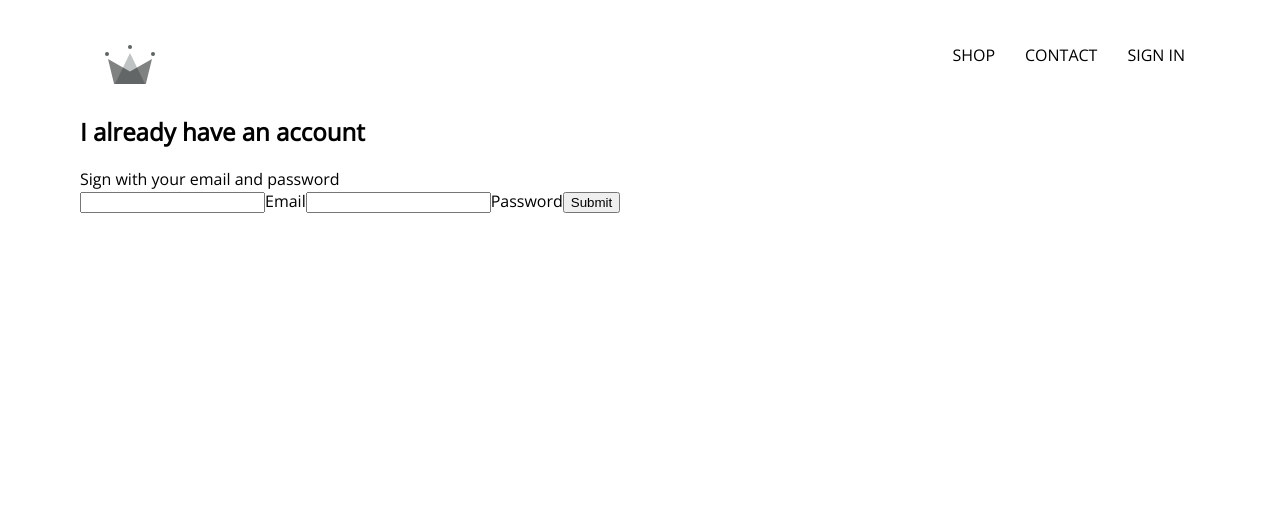
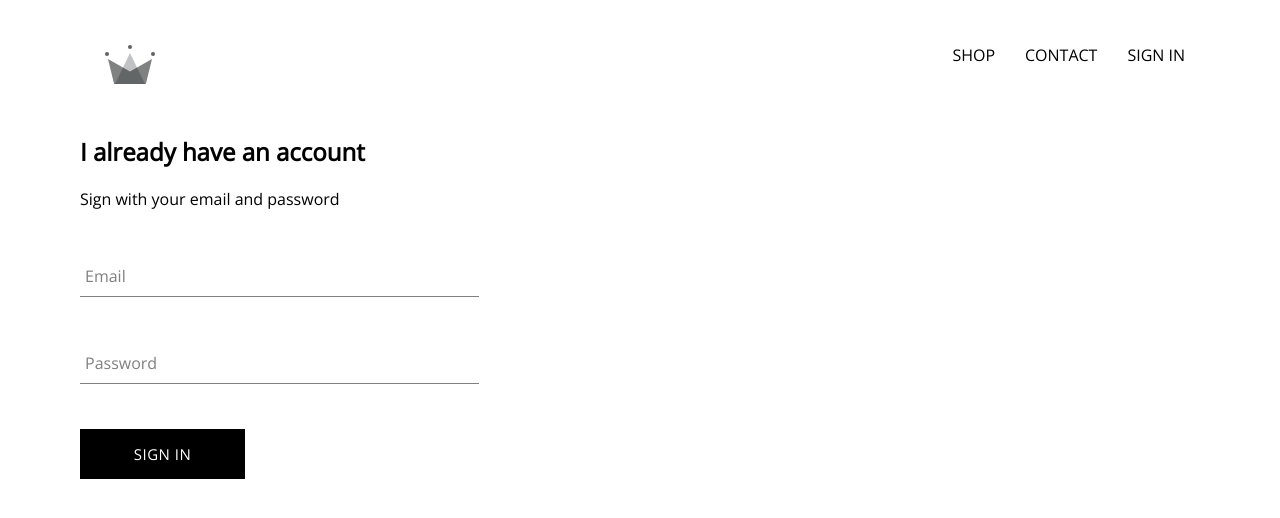
Before and after one commit to esssc/E-commerce, a React (Create React App) app: page /signin in a window 1280 px wide. Shown: the top 518 px of the page. Built offline with nearby package versions, Linux system fonts and the light colour scheme.

Commit message:
sign in component with styling and custom input, custom button

```diff
--- /dev/null
+++ b/src/components/custom-button/custom-buttton.component.js
@@ -0,0 +1,12 @@
+import React from "react";
+
+import "./custom-buttton.styles.scss";
+
+
+const CustomButton = ({ children, ...otherProps}) => (
+    <button className="custom-button" {...otherProps}>
+        {children}
+    </button>
+);
+
+export default CustomButton;
--- /dev/null
+++ b/src/components/custom-button/custom-buttton.styles.scss
@@ -0,0 +1,22 @@
+.custom-button {
+  min-width: 165px;
+  width: auto;
+  height: 50px;
+  letter-spacing: 0.5px;
+  line-height: 50px;
+  padding: 0 35px 0 35px;
+  font-size: 15px;
+  background-color: black;
+  color: white;
+  text-transform: uppercase;
+  font-family: 'Open Sans', sans-serif;
+  font-weight: 300;
+  border: none;
+  cursor: pointer;
+
+  &:hover {
+    background-color: white;
+    color: black;
+    border: 1px solid black;
+  }
+}
--- /dev/null
+++ b/src/components/form-input/form-input.component.js
@@ -0,0 +1,14 @@
+import React from "react";
+
+import "./form-input.styles.scss";
+
+const FormInput = ({ onChangeHandler, label, ...otherProps }) => (
+    <div className="group">
+        <input className="form-input" onChange={onChangeHandler} {...otherProps}/>
+        {
+            label ? (<label className={`${otherProps.value.length ? 'shrink' : ''} form-input-label`}>{label}</label>) : null
+        }
+    </div>
+);
+
+export default FormInput;
--- /dev/null
+++ b/src/components/form-input/form-input.styles.scss
@@ -0,0 +1,54 @@
+$sub-color: grey;
+$main-color: black;
+
+@mixin shrinkLabel {
+  top: -14px;
+  font-size: 12px;
+  color: $main-color;
+}
+
+.group {
+  position: relative;
+  margin: 45px 0;
+
+  .form-input {
+    background: none;
+    background-color: white;
+    color: $sub-color;
+    font-size: 18px;
+    padding: 10px 10px 10px 5px;
+    display: block;
+    width: 100%;
+    border: none;
+    border-radius: 0;
+    border-bottom: 1px solid $sub-color;
+    margin: 25px 0;
+
+    &:focus {
+      outline: none;
+    }
+
+    &:focus ~ .form-input-label {
+      @include shrinkLabel();
+    }
+  }
+
+  input[type='password'] {
+    letter-spacing: 0.3em;
+  }
+
+  .form-input-label {
+    color: $sub-color;
+    font-size: 16px;
+    font-weight: normal;
+    position: absolute;
+    pointer-events: none;
+    left: 5px;
+    top: 10px;
+    transition: 300ms ease all;
+
+    &.shrink {
+      @include shrinkLabel();
+    }
+  }
+}
--- a/src/components/sign-in/sign-in.component.js
+++ b/src/components/sign-in/sign-in.component.js
@@ -1,6 +1,10 @@
 import React from "react";
 
+import FormInput from "../form-input/form-input.component";
+import CustomButton from "../custom-button/custom-buttton.component";
+
 import "./sign-in.styles.scss";
+
 
 class SignIn extends React.Component {
 
@@ -26,23 +30,22 @@
                 <span>Sign with your email and password</span>
 
                 <form onSubmit={this.handleSubmit}>
-                    <input
+                    <FormInput
                         type="email"
                         name="email"
                         value={this.state.email}
-                        onChange={this.onChangeHandler}
+                        onChangeHandler={this.onChangeHandler}
+                        label="Email"
                         required/>
-                    <label htmlFor="email">Email</label>
 
-                    <input
+                    <FormInput
                         type="password"
                         name="password"
+                        label="Password"
                         value={this.state.password}
-                        onChange={this.onChangeHandler}
+                        onChangeHandler={this.onChangeHandler}
                         required/>
-                    <label htmlFor="password">Password</label>
-
-                    <input type="submit" value="Submit"/>
+                    <CustomButton type="submit">Sign in</CustomButton>
                 </form>
             </div>
         );
--- a/src/components/sign-in/sign-in.styles.scss
+++ b/src/components/sign-in/sign-in.styles.scss
@@ -0,0 +1,9 @@
+.sign-in {
+  width: 30vw;
+  display: flex;
+  flex-direction: column;
+
+  .title {
+    margin: 10px 0;
+  }
+}
```
